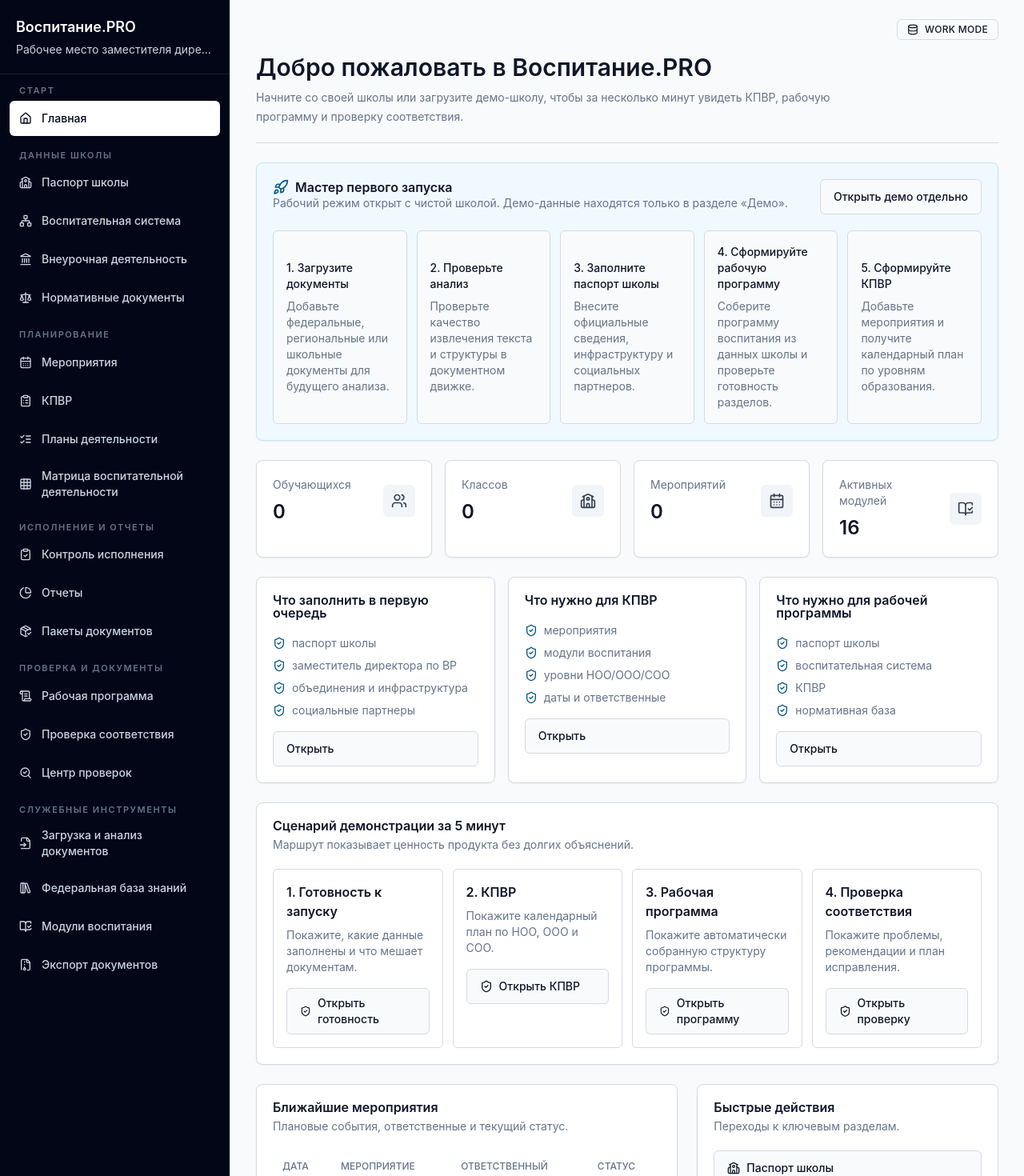
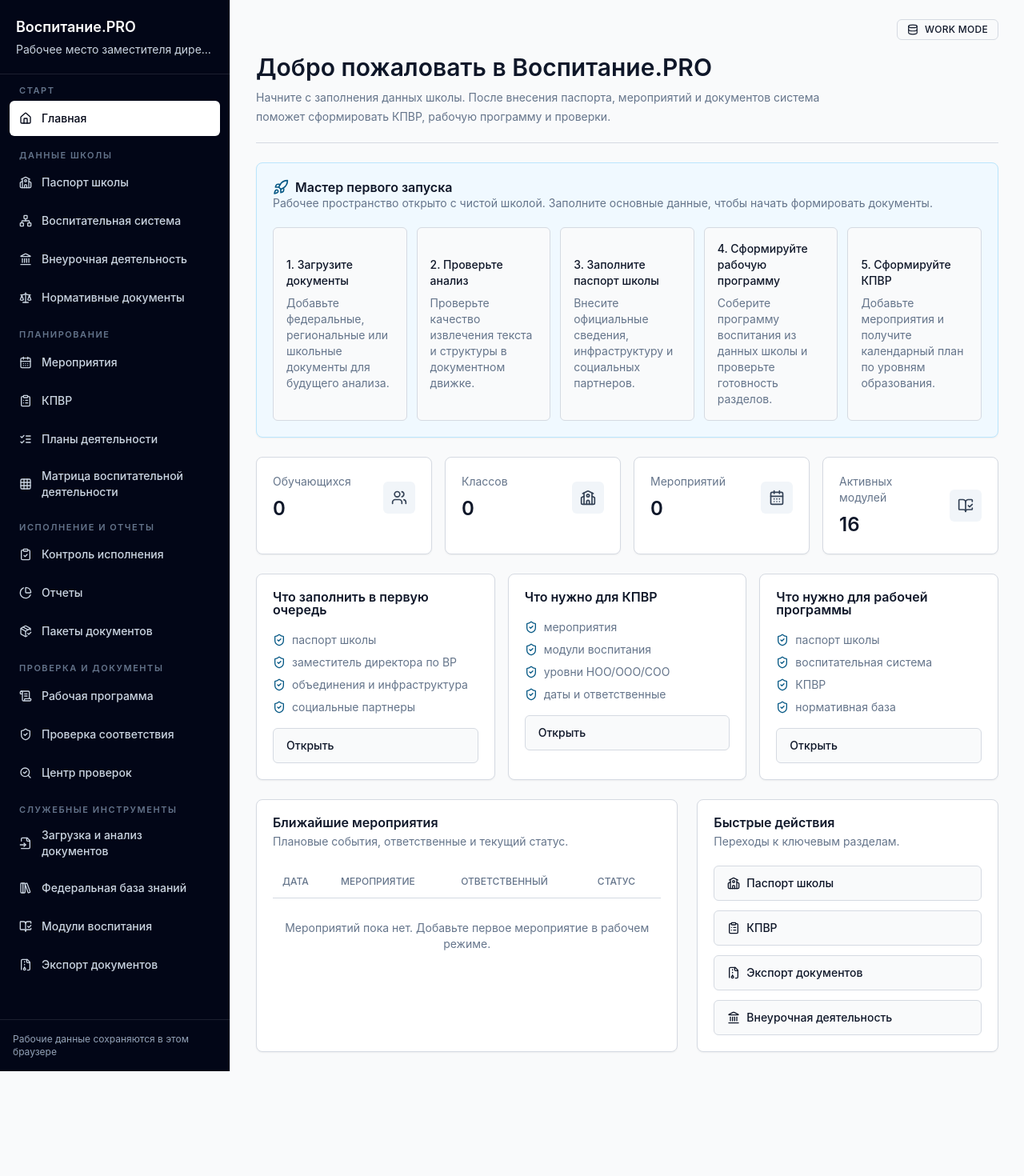
Before and after one commit to aldoshinamaria/VOSPITANIE_PRO, a Next.js app: page / in a window 1280 px wide. Shown: the top 1470 px of the page at 80% size. After the commit the page ends 1339 px from the top, so only its background shows below. Built offline with nearby package versions, Linux system fonts and the light colour scheme.

Commit message:
Clean work mode product copy

```diff
--- a/app/page.tsx
+++ b/app/page.tsx
@@ -56,7 +56,7 @@
         title={isEmpty ? "Добро пожаловать в Воспитание.PRO" : "Главная панель"}
         description={
           isEmpty
-            ? "Начните со своей школы или загрузите демо-школу, чтобы за несколько минут увидеть КПВР, рабочую программу и проверку соответствия."
+            ? "Начните с заполнения данных школы. После внесения паспорта, мероприятий и документов система поможет сформировать КПВР, рабочую программу и проверки."
             : "Краткая сводка по воспитательной работе школы и быстрый переход к ключевым разделам."
         }
       />
@@ -95,19 +95,6 @@
         ))}
       </div>
 
-      <Card className="mt-6">
-        <CardHeader>
-          <CardTitle>Сценарий демонстрации за 5 минут</CardTitle>
-          <CardDescription>Маршрут показывает ценность продукта без долгих объяснений.</CardDescription>
-        </CardHeader>
-        <CardContent className="grid gap-3 md:grid-cols-2 xl:grid-cols-4">
-          <DemoStep title="1. Готовность к запуску" description="Покажите, какие данные заполнены и что мешает документам." href="/launch-readiness" action="Открыть готовность" />
-          <DemoStep title="2. КПВР" description="Покажите календарный план по НОО, ООО и СОО." href="/kpvr" action="Открыть КПВР" />
-          <DemoStep title="3. Рабочая программа" description="Покажите автоматически собранную структуру программы." href="/work-program" action="Открыть программу" />
-          <DemoStep title="4. Проверка соответствия" description="Покажите проблемы, рекомендации и план исправления." href="/compliance-check" action="Открыть проверку" />
-        </CardContent>
-      </Card>
-
       <div className="mt-6 grid gap-6 xl:grid-cols-[1.4fr_1fr]">
         <Card>
           <CardHeader>
@@ -118,7 +105,7 @@
             <div className="grid gap-3 md:hidden">
               {state.events.length === 0 ? (
                 <div className="rounded-md border bg-slate-50 p-4 text-center text-sm text-muted-foreground">
-                  Мероприятий пока нет. Загрузите демо-школу или добавьте первое мероприятие.
+                  Мероприятий пока нет. Добавьте первое мероприятие или импортируйте данные из школьного документа.
                 </div>
               ) : (
                 state.events.slice(0, 8).map((event) => (
@@ -228,14 +215,9 @@
           </CardTitle>
           <CardDescription>
             {isEmpty
-              ? "Рабочий режим открыт с чистой школой. Демо-данные находятся только в разделе «Демо»."
-              : "Продолжайте заполнять рабочие данные школы. Демо-режим не влияет на это состояние."}
+              ? "Рабочее пространство открыто с чистой школой. Заполните основные данные, чтобы начать формировать документы."
+              : "Продолжайте заполнять и проверять рабочие данные школы."}
           </CardDescription>
-        </div>
-        <div className="flex flex-wrap gap-2">
-          <Button asChild type="button" variant="outline">
-            <Link href="/demo">Открыть демо отдельно</Link>
-          </Button>
         </div>
       </CardHeader>
       <CardContent>
@@ -255,18 +237,3 @@
     </Card>
   );
 }
-
-function DemoStep({ title, description, href, action }: { title: string; description: string; href: string; action: string }) {
-  return (
-    <div className="rounded-md border bg-white p-4">
-      <div className="font-semibold">{title}</div>
-      <p className="mt-2 min-h-12 text-sm text-muted-foreground">{description}</p>
-      <Button asChild variant="outline" className="mt-4 w-full justify-start">
-        <Link href={href}>
-          <ShieldCheck className="h-4 w-4" />
-          {action}
-        </Link>
-      </Button>
-    </div>
-  );
-}
--- a/app/school-passport/page.tsx
+++ b/app/school-passport/page.tsx
@@ -144,7 +144,7 @@
   }
 
   async function resetWithConfirmation() {
-    const confirmed = window.confirm("Сбросить паспорт школы к демонстрационным данным? Несохраненные изменения будут потеряны.");
+    const confirmed = window.confirm("Сбросить паспорт школы к исходному состоянию? Несохраненные изменения будут потеряны.");
 
     if (confirmed) {
       try {
--- a/components/app/sidebar.tsx
+++ b/components/app/sidebar.tsx
@@ -139,7 +139,7 @@
           ))}
         </nav>
         <div className="border-t border-white/10 p-4 text-xs text-slate-400">
-          {effectiveMode === "demo" ? "Демо-данные изолированы от рабочей школы" : "Рабочие данные сохраняются отдельно от демо"}
+          {effectiveMode === "demo" ? "Демо-данные изолированы от рабочей школы" : "Рабочие данные сохраняются в этом браузере"}
         </div>
       </aside>
     </>
```
